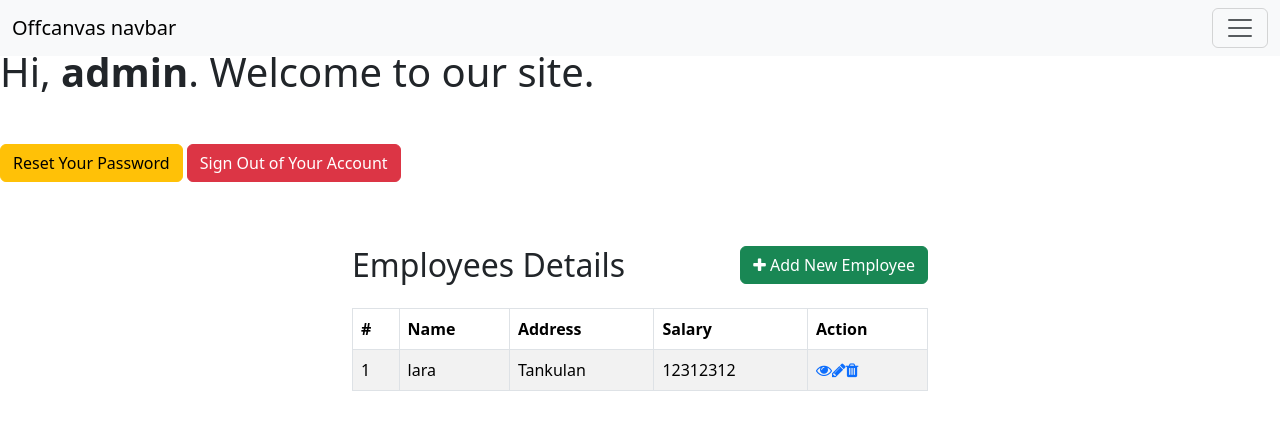
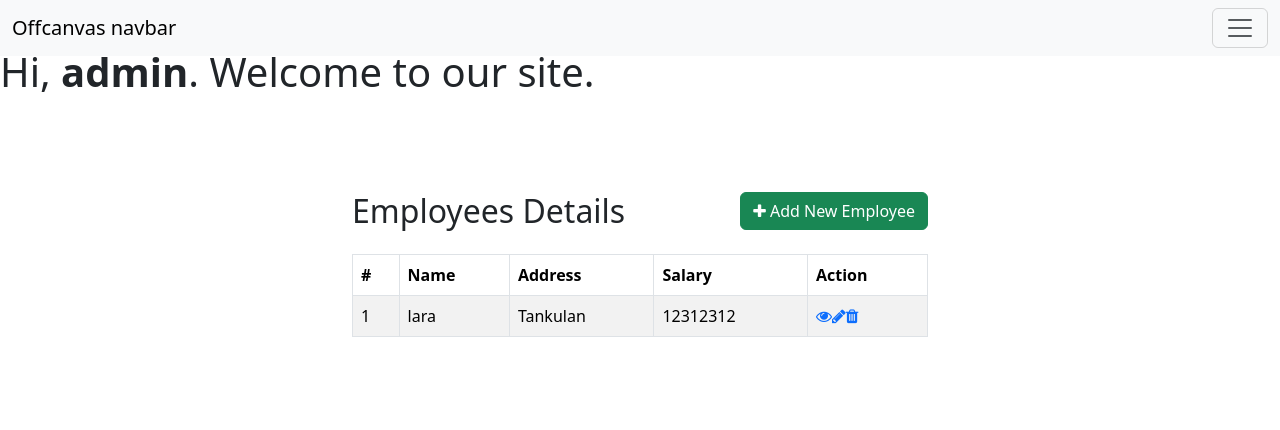
Before and after one commit to lara0913/demo-crud, a PHP site: page /dashboard.php in a window 1280 px wide. Shown: the top 430 px of the page. Run offline with PHP 8.4, Linux system fonts and the light colour scheme; a user stored in the database is signed in; data comes from the database, SQL or seed files in the repository.

Commit message:
user action changes added sign out

```diff
--- a/dashboard.php
+++ b/dashboard.php
@@ -65,12 +65,12 @@ if(!isset($_SESSION["loggedin"]) || $_SESSION["loggedin"] !== true){
               <li>
                 <hr class="dropdown-divider">
               </li>
-              <li><a class="dropdown-item" href="#">Something else here</a></li>
+              <li><a class="dropdown-item" href="logout.php">Sign out</a></li>
+
             </ul>
           </li>
           <p>
-        <a href="reset-password.php" class="btn btn-warning">Reset Your Password</a>
-        <a href="logout.php" class="btn btn-danger ml-3">Sign Out of Your Account</a>
+
     </p>
         </ul>
         <form class="d-flex mt-3" role="search">
@@ -83,10 +83,7 @@ if(!isset($_SESSION["loggedin"]) || $_SESSION["loggedin"] !== true){
 </nav>
 <body>
 <h1 class="my-5">Hi, <b><?php echo htmlspecialchars($_SESSION["username"]); ?></b>. Welcome to our site.</h1>
-    <p>
-        <a href="reset-password.php" class="btn btn-warning">Reset Your Password</a>
-        <a href="logout.php" class="btn btn-danger ml-3">Sign Out of Your Account</a>
-    </p>
+
     <div class="wrapper">
         <div class="container-fluid">
             <div class="row">
```
